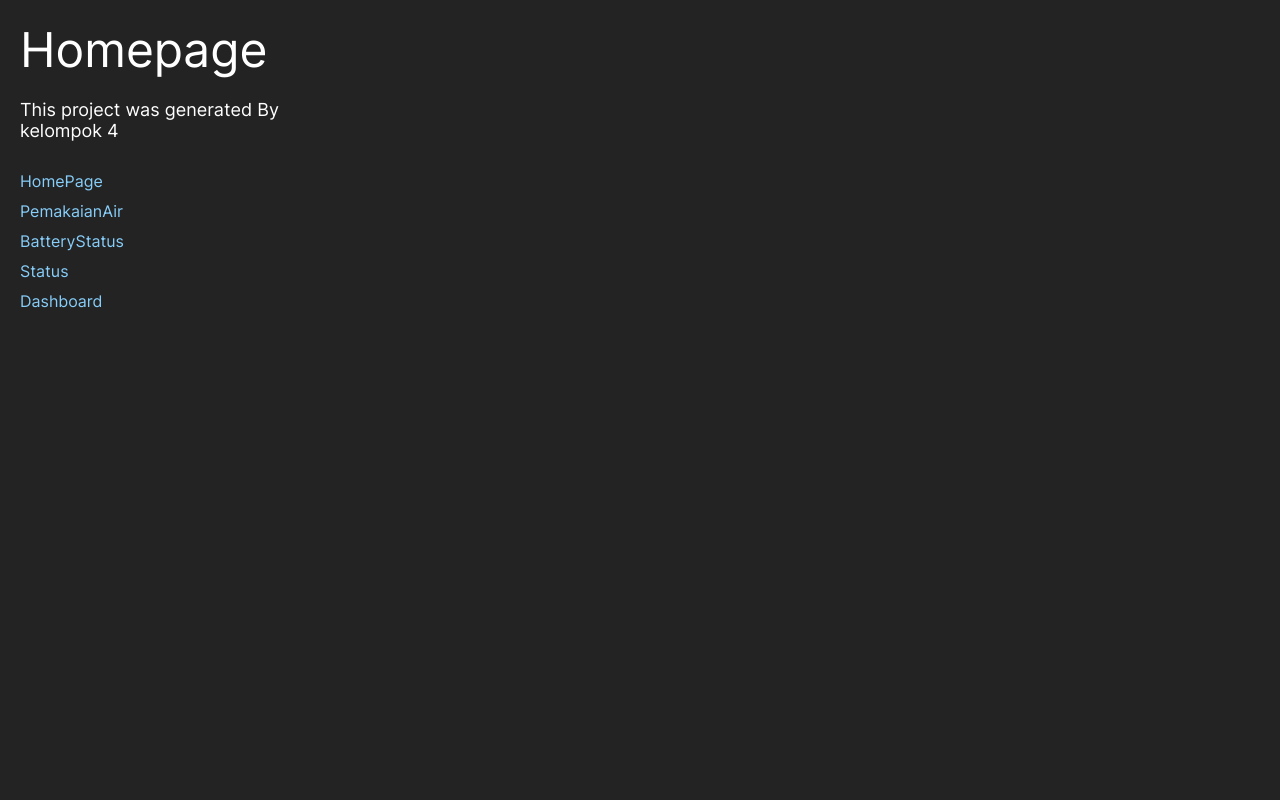
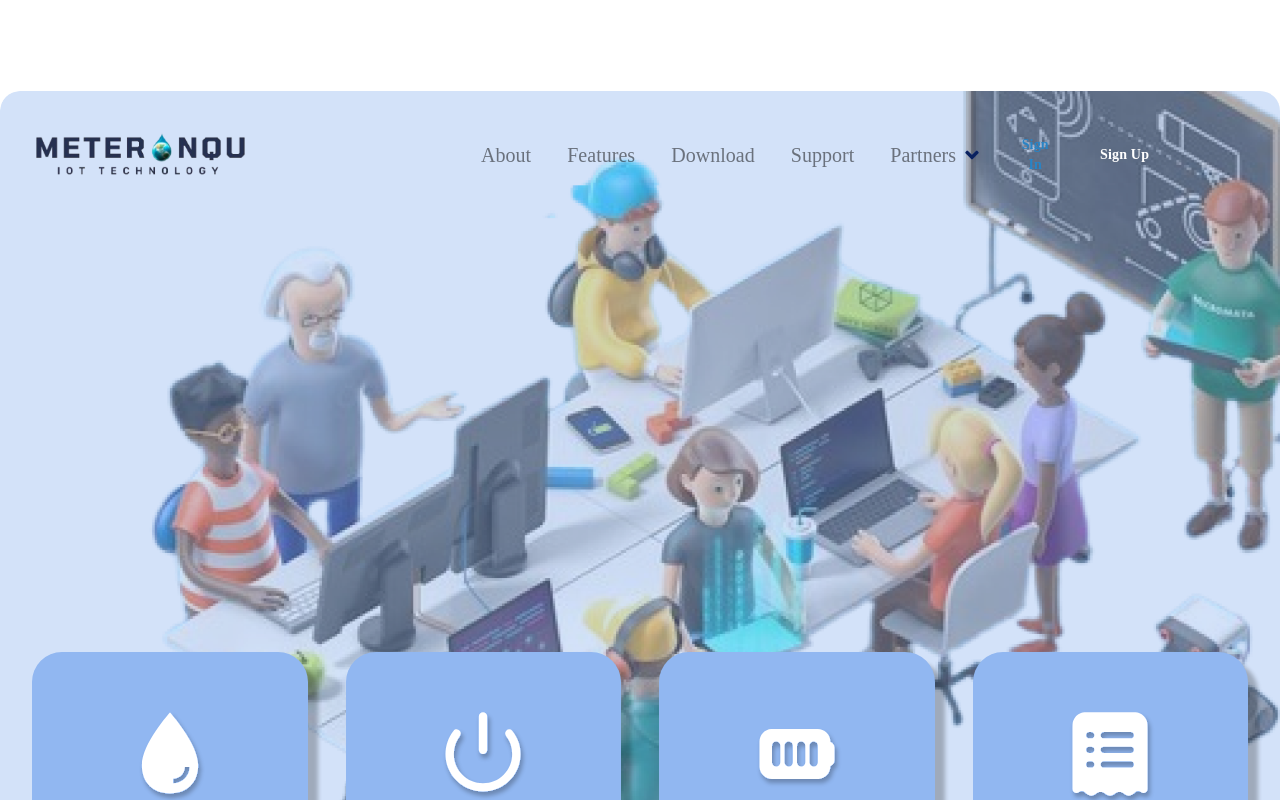
Before and after one commit to ArhanWR/Meteranqu_Kelompok4, a Next.js app: page / in a window 1280 px wide. Shown: the top 800 px of the page. Built offline with nearby package versions, Linux system fonts and the light colour scheme.

Commit message:
Fixing HomePage

```diff
--- a/src/app/homepage/page.jsx
+++ /dev/null
@@ -1,13 +0,0 @@
-import React from "react";
-import Page from ".";
-
-export const metadata = {
-  title: "Smart Water Meter Reader - Home",
-  description:
-    "Discover the Smart Water Meter Reader. Explore features, download support, and connect with partners. Sign in to manage your water usage efficiently.",
-  //ogTitle:'...'
-};
-
-export default function HomePagePage() {
-  return <Page />;
-}
--- a/src/app/homepage/index.jsx
+++ b/src/app/index.jsx
@@ -1,7 +1,7 @@
 "use client";
 import React from "react";
-import { Button, Text, Img, Heading } from "../../components";
-import MegaMenu1 from "../../components/MegaMenu1";
+import { Button, Text, Img, Heading } from "./../components";
+import MegaMenu1 from "./../components/MegaMenu1";
 import Link from "next/link";
 
 const data = [
--- a/src/app/page.jsx
+++ b/src/app/page.jsx
@@ -1,43 +1,13 @@
 import React from "react";
-import Link from "next/link";
-const Home = () => {
-  return (
-    <div style={{ height: "100vh", padding: "20px", backgroundColor: "#232323", color: "white" }}>
-      <h1 style={{ fontSize: "48px", marginBottom: "20px" }}>Homepage</h1>
-      <p style={{ fontSize: "18px", marginBottom: "30px" }}>
-        This project was generated By{" "}
-        <a>
-          kelompok 4
-        </a>
-      </p>
-      <ul style={{ listStyle: "none", padding: "0" }}>
-        <li style={{ marginBottom: "10px" }}>
-          <Link href="/homepage" style={{ color: "#87CEFA", textDecoration: "none" }}>
-            HomePage
-          </Link>
-        </li>
-        <li style={{ marginBottom: "10px" }}>
-          <Link href="/pemakaianair" style={{ color: "#87CEFA", textDecoration: "none" }}>
-            PemakaianAir
-          </Link>
-        </li>
-        <li style={{ marginBottom: "10px" }}>
-          <Link href="/batterystatus" style={{ color: "#87CEFA", textDecoration: "none" }}>
-            BatteryStatus
-          </Link>
-        </li>
-        <li style={{ marginBottom: "10px" }}>
-          <Link href="/status" style={{ color: "#87CEFA", textDecoration: "none" }}>
-            Status
-          </Link>
-        </li>
-        <li style={{ marginBottom: "10px" }}>
-          <Link href="/dashboard" style={{ color: "#87CEFA", textDecoration: "none" }}>
-            Dashboard
-          </Link>
-        </li>
-      </ul>
-    </div>
-  );
+import Page from ".";
+
+export const metadata = {
+  title: "Smart Water Meter Reader - Home",
+  description:
+    "Discover the Smart Water Meter Reader. Explore features, download support, and connect with partners. Sign in to manage your water usage efficiently.",
+  //ogTitle:'...'
 };
-export default Home;
+
+export default function HomePagePage() {
+  return <Page />;
+}
```
